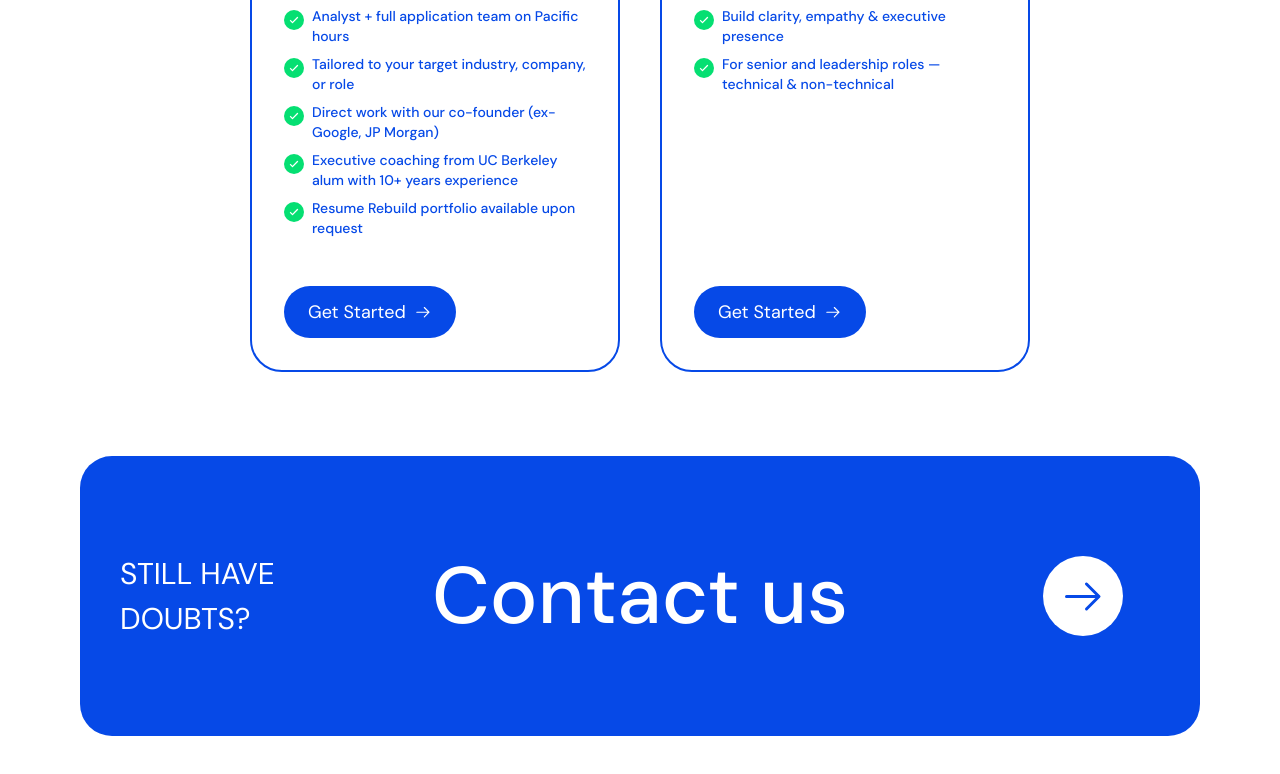
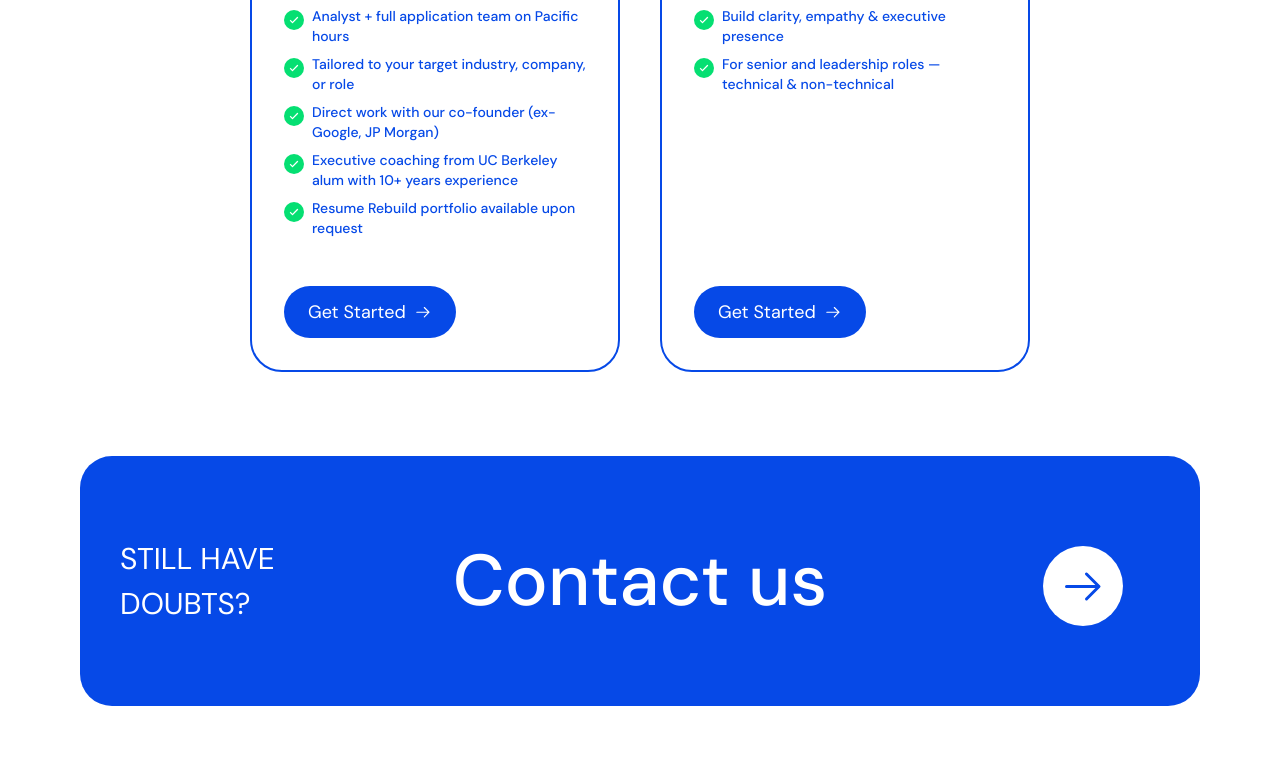
Before and after one commit to ashibullah/MobiusEngine.ai, a React (Vite) app: page / in a window 1280 px wide. Shown: the part 5123-5897 px from the top of the page. Built offline with nearby package versions, Linux system fonts and the light colour scheme.

Commit message:
contact us

```diff
--- a/src/components/ContactUs.jsx
+++ b/src/components/ContactUs.jsx
@@ -5,9 +5,9 @@ const ContactUs = () => {
     return (
         <div className=" px-10 py-18 w-[1200px] mx-auto">
         <div className='text-white font-[600] p-10  w-full -mt-15 bg-[#0649E7] rounded-4xl grid grid-cols-8 justify-items-center items-center gap-35 py-20'>
-                        <p className='col-span-2 uppercase text-[30px] font-[400]'>Still Have Doubts?</p>
-                        <h2 className='text-[80px] font-[500] col-span-4'>Contact us</h2>
-                        <GoArrowRight className='col-span-2 text-[80px] font-semibold bg-white text-[#0649E7] rounded-full p-4'/>
+                        <p className='col-span-2 uppercase text-[30px] font-[400] self-start'>Still Have Doubts?</p>
+                        <h2 className='text-7xl font-[500] col-span-4'>Contact us</h2>
+                        <GoArrowRight className='col-span-2 text-[80px] font-semibold bg-white text-[#0649E7] rounded-full p-4 self-end'/>
 
 
                     </div>
```
